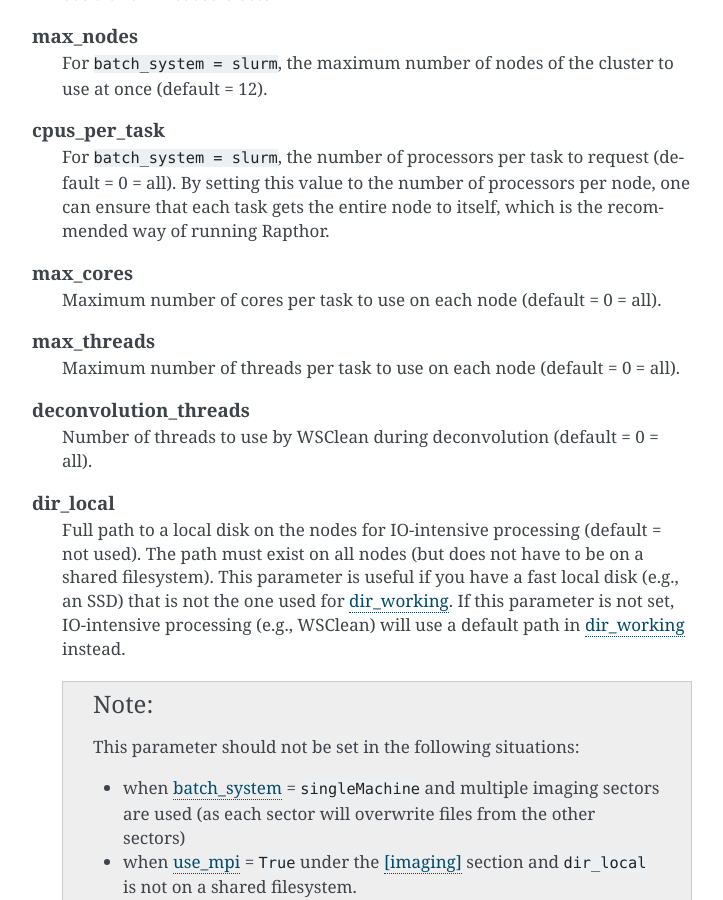
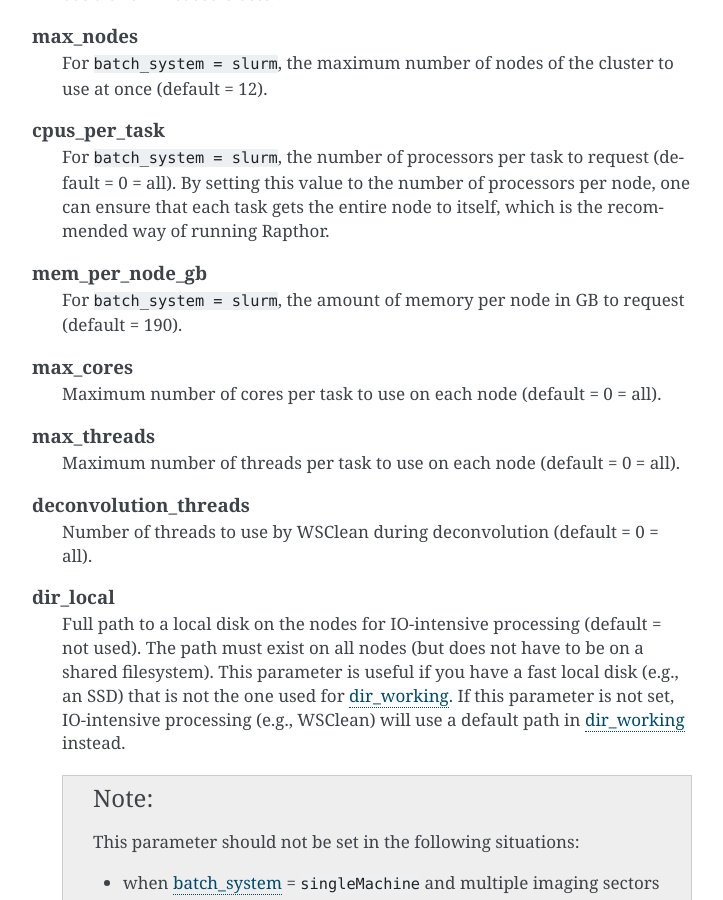
Before and after one commit to darafferty/rapthor, a Sphinx documentation site: the page built from docs/source/parset.rst, in a window 1280 px wide and 900 px high, scrolled down 5363 px. Shown: the whole window, without its empty margins (388-1111 px from the left). Built offline with Sphinx 7.4.7, drawn with Linux system fonts in a browser that asks for light colours.

Commit message:
Set default to 190 GB and update docs

```diff
--- a/docs/source/parset.rst
+++ b/docs/source/parset.rst
@@ -267,6 +267,10 @@ The available options are described below under their respective sections.
         per node, one can ensure that each task gets the entire node to itself,
         which is the recommended way of running Rapthor.
 
+    mem_per_node_gb
+        For ``batch_system = slurm``, the amount of memory per node in GB to request
+        (default = 190).
+
     max_cores
         Maximum number of cores per task to use on each node (default = 0 =
         all).
```
Also changed, not shown: 2 other files.
